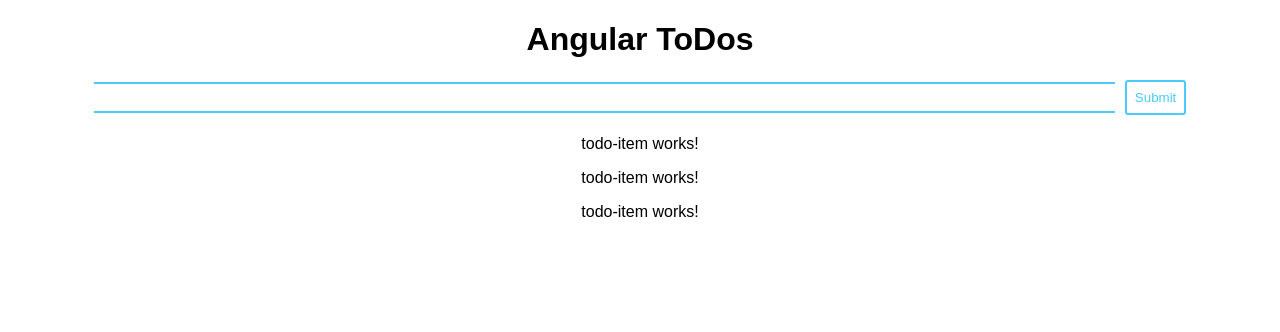
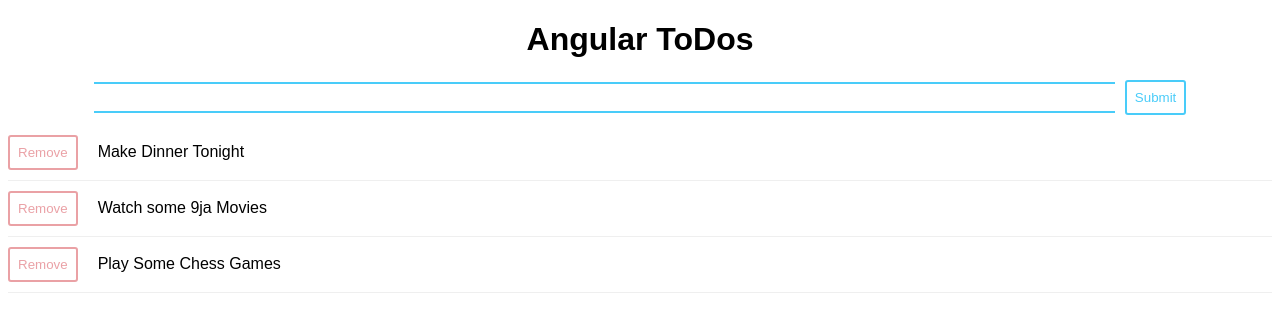
Before and after one commit to dathobek/ToDoLisT, an Angular app: page / in a window 1280 px wide. Shown: the top 332 px of the page. Built offline with nearby package versions, Linux system fonts and the light colour scheme.

Commit message:
remove-button-added

```diff
--- a/src/app/components/todo-item/todo-item.component.html
+++ b/src/app/components/todo-item/todo-item.component.html
@@ -1,3 +1,6 @@
-<p>
-  todo-item works!
-</p>
+<div class="todoWrapper">
+  <button class="removeTodo" (click)="removeTodo()">Remove</button>{{todo.text}}
+
+
+
+</div>
```
